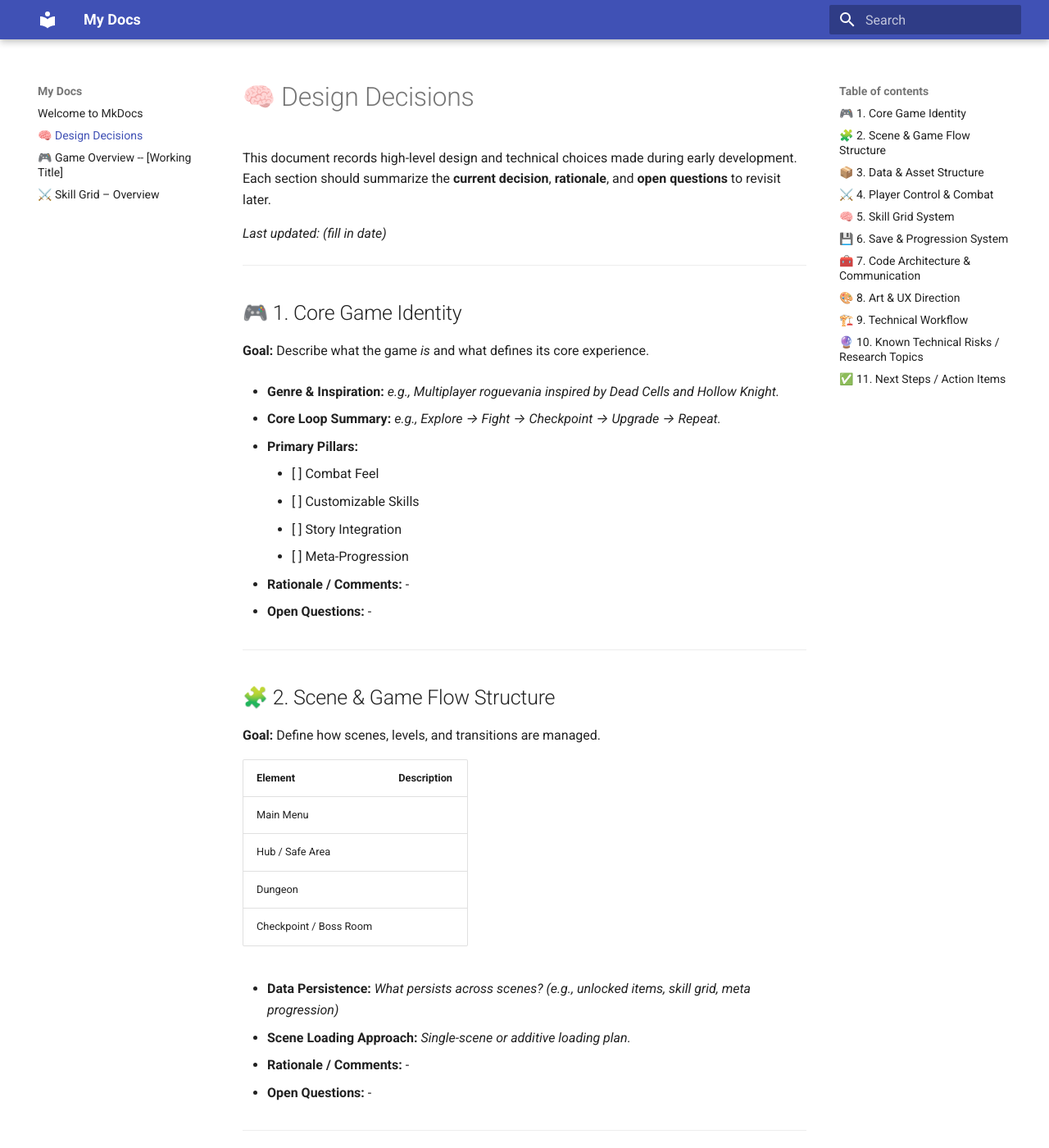
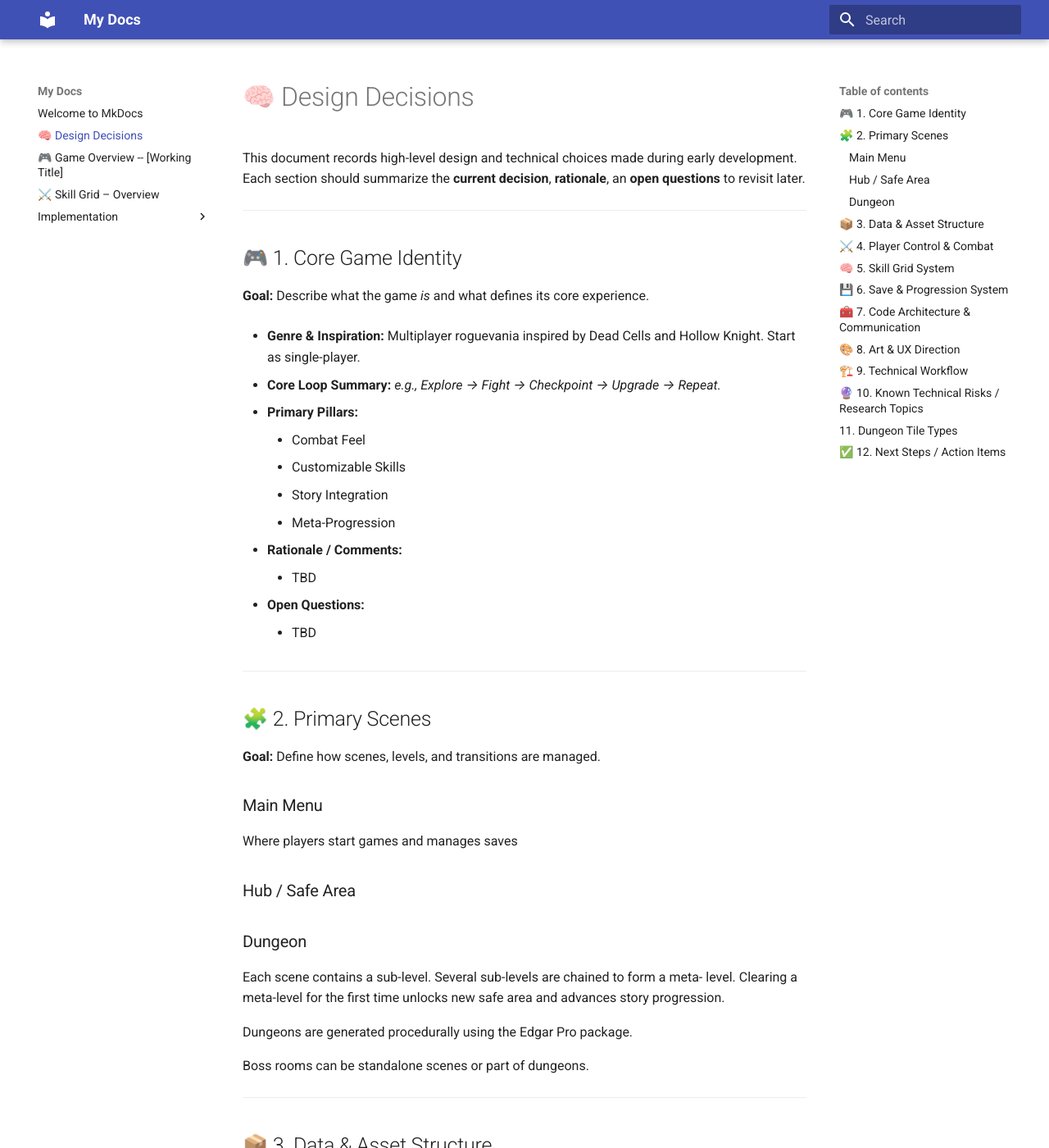
Before and after one commit to JerryAZR/RogueVaniaDocs, an MkDocs documentation site: the page built from docs/design_decisions.md, in a window 1280 px wide and 1400 px high. Shown: the whole window at 82% size. Built offline with MkDocs 1.6.1 and Material for MkDocs 9.7.7, drawn with Linux system fonts in a browser that asks for light colours; some of the changed text lies outside the part shown.

Commit message:
Add docs for scene transitions

```diff
--- a/docs/design_decisions.md
+++ b/docs/design_decisions.md
@@ -1,9 +1,9 @@
 # 🧠 Design Decisions
 
-This document records high-level design and technical choices made during early development.
-Each section should summarize the **current decision**, **rationale**, and **open questions** to revisit later.
-
-_Last updated: (fill in date)_
+This document records high-level design and technical choices made during early
+development.
+Each section should summarize the **current decision**, **rationale**, an
+**open questions** to revisit later.
 
 ---
 
@@ -12,47 +12,45 @@
 **Goal:** Describe what the game _is_ and what defines its core experience.
 
 - **Genre & Inspiration:**
-  _e.g., Multiplayer roguevania inspired by Dead Cells and Hollow Knight._
+  Multiplayer roguevania inspired by Dead Cells and Hollow Knight.
+  Start as single-player.
 
 - **Core Loop Summary:**
   _e.g., Explore → Fight → Checkpoint → Upgrade → Repeat._
 
 - **Primary Pillars:**
-    - [ ] Combat Feel
-    - [ ] Customizable Skills
-    - [ ] Story Integration
-    - [ ] Meta-Progression
+    - Combat Feel
+    - Customizable Skills
+    - Story Integration
+    - Meta-Progression
 
 - **Rationale / Comments:**
-  -
+    - TBD
 
 - **Open Questions:**
-  -
+    - TBD
 
 ---
 
-## 🧩 2. Scene & Game Flow Structure
+## 🧩 2. Primary Scenes
 
 **Goal:** Define how scenes, levels, and transitions are managed.
 
-| Element | Description |
-|----------|--------------|
-| Main Menu | |
-| Hub / Safe Area | |
-| Dungeon | |
-| Checkpoint / Boss Room | |
+### Main Menu
 
-- **Data Persistence:**
-  _What persists across scenes? (e.g., unlocked items, skill grid, meta progression)_
+Where players start games and manages saves
 
-- **Scene Loading Approach:**
-  _Single-scene or additive loading plan._
+### Hub / Safe Area
 
-- **Rationale / Comments:**
-  -
+### Dungeon
 
-- **Open Questions:**
-  -
+Each scene contains a sub-level. Several sub-levels are chained to form a meta-
+level. Clearing a meta-level for the first time unlocks new safe area and
+advances story progression.
+
+Dungeons are generated procedurally using the Edgar Pro package.
+
+Boss rooms can be standalone scenes or part of dungeons.
 
 ---
 
@@ -62,10 +60,11 @@
 
 | Aspect | Decision |
 |--------|-----------|
-| Item & Skill Definitions | ScriptableObjects / JSON / other |
-| Enemy / NPC Definitions | |
-| Scene Assets | |
-| Asset Loading Strategy | Unity built-in / Addressables / custom |
+| Item & Skill Definitions | ScriptableObjects |
+| Enemy Definitions | Prefabs / ScriptableObjects |
+| NPC Definitions | Prefabs / ScriptableObjects |
+| Scene Assets | Unity Scenes |
+| Asset Loading Strategy | Unity built-in (evolve later) |
 
 - **Rationale / Comments:**
   -
@@ -174,10 +172,10 @@
 
 | Area | Decision |
 |------|-----------|
-| Version Control | Git / Repo structure / branching |
-| Package Management | Manual import / Git submodules |
+| Version Control | Git / GitHub |
+| Package Management | Unity package manager |
 | Folder Structure | (to be filled) |
-| Build Targets | Windows first / others later |
+| Build Targets | Windows first / Apple optional / Linux later |
 | Level Authoring | Edgar Unity + handcrafted room prefabs |
 
 - **Rationale / Comments:**
@@ -194,18 +192,23 @@
 
 | Topic | Notes / Owner / Status |
 |--------|------------------------|
-| Corgi + FishNet integration | |
 | Skill Grid performance | |
 | Save / serialization format | |
-| Scene stacking feasibility | |
 | Edgar Unity procedural API | |
 
 - **Rationale / Comments:**
   -
 
+## 11. Dungeon Tile Types
+
+- Basic
+- Spikes
+- Moving Platforms
+- Ladders
+
 ---
 
-## ✅ 11. Next Steps / Action Items
+## ✅ 12. Next Steps / Action Items
 
 | Owner | Task | Priority | Notes |
 |--------|-------|-----------|-------|
```
Also changed, not shown: other parts of docs/design_decisions.md (+8 -9 lines), docs/implementation/SceneTransition.md (added, +286 -0 lines).
